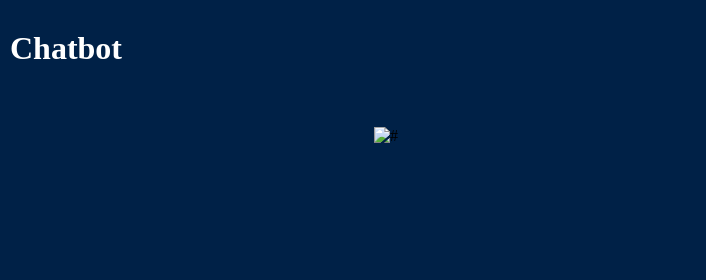
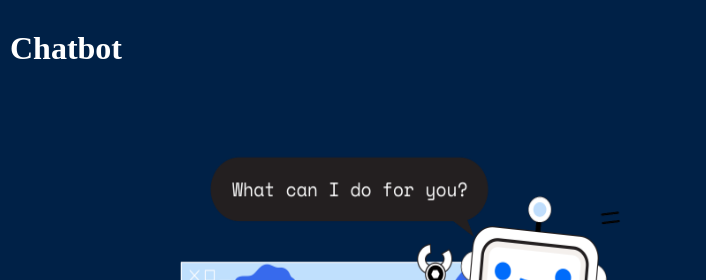
Before and after one commit to rolinsmacwan/chatbot-website, a plain HTML site: page index.html in a window 1280 px wide. Shown: the top 280 px of the page, 574-1280 px from the left. Drawn offline with Linux system fonts and the light colour scheme.

Commit message:
Update index.html

```diff
--- a/index.html
+++ b/index.html
@@ -62,7 +62,7 @@
         </div>
 
         <div class="child">
-            <img src="assets/Proactive-chatbot.png" alt="#" height="100%" width="100%">
+            <img src="Proactive-chatbot.png" alt="#" height="100%" width="100%">
         </div>
     </div>
 </body>
```
